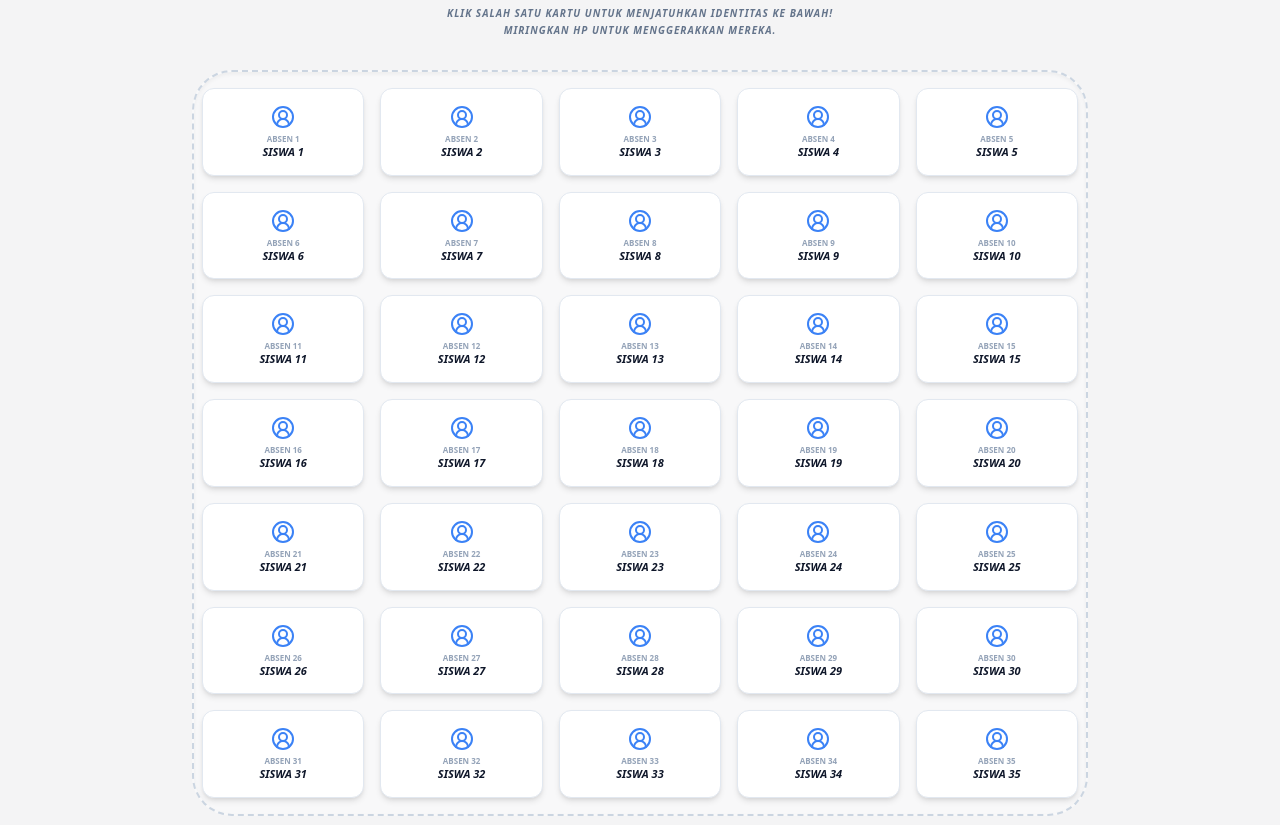
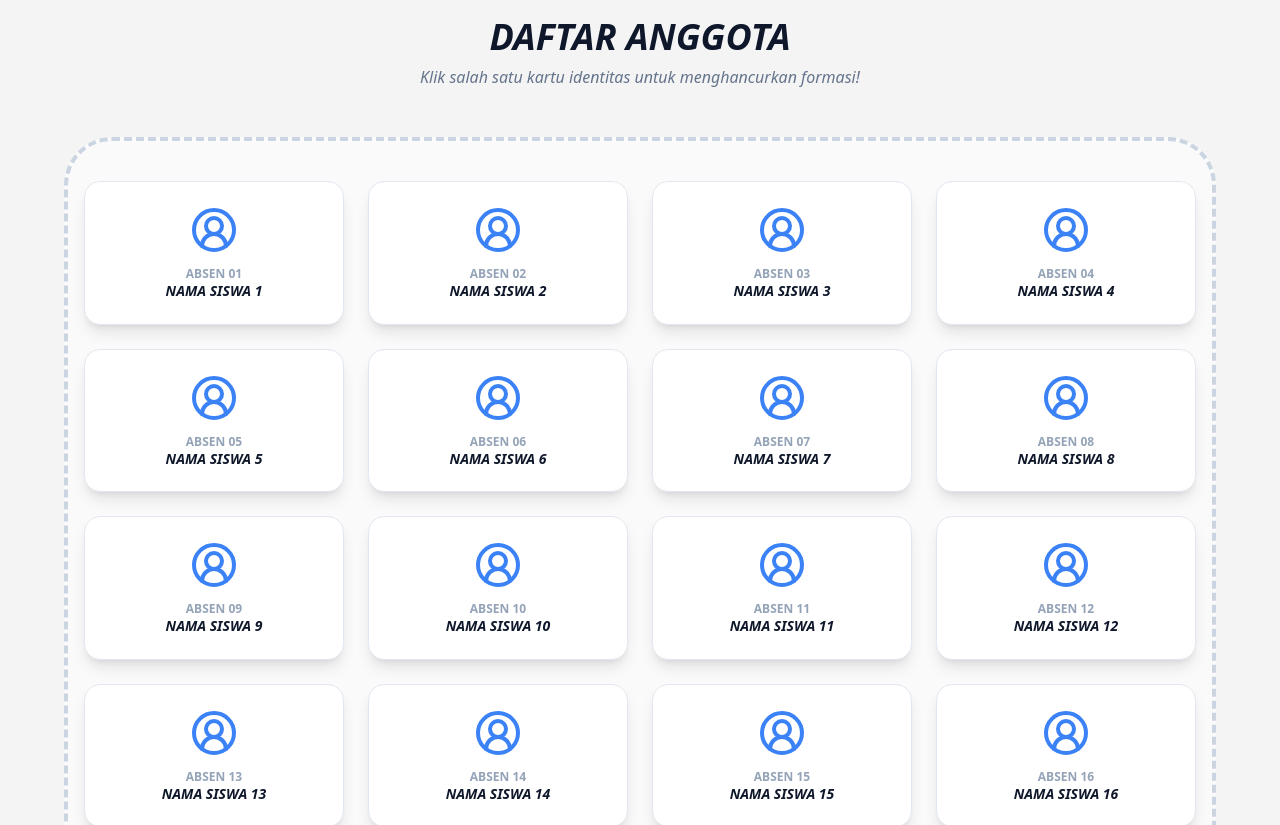
Before and after one commit to XZEERH/Web-Kelas-X.KKLP, a React (Vite) app: page / in a window 1280 px wide. Shown: the part 1501-2326 px from the top of the page. Built offline with nearby package versions, Linux system fonts and the light colour scheme.

Commit message:
Update AnggotaInteraktif.tsx

```diff
--- a/src/components/AnggotaInteraktif.tsx
+++ b/src/components/AnggotaInteraktif.tsx
@@ -1,102 +1,77 @@
-import { useState, useRef, useEffect } from 'react';
+import { useState, useRef } from 'react';
 import { motion } from 'framer-motion';
 import { UserCircle2 } from 'lucide-react';
 
 const AnggotaInteraktif = () => {
-  // ==========================================================
-  // EDIT DAFTAR NAMA SISWA DI SINI (URUTAN SESUAI ABSEN)
-  // Kamu tinggal ganti teks di dalam tanda kutip ini.
-  // ==========================================================
-  const daftarSiswa = [
-    "Siswa 1", "Siswa 2", "Siswa 3", "Siswa 4", "Siswa 5",
-    "Siswa 6", "Siswa 7", "Siswa 8", "Siswa 9", "Siswa 10",
-    "Siswa 11", "Siswa 12", "Siswa 13", "Siswa 14", "Siswa 15",
-    "Siswa 16", "Siswa 17", "Siswa 18", "Siswa 19", "Siswa 20",
-    "Siswa 21", "Siswa 22", "Siswa 23", "Siswa 24", "Siswa 25",
-    "Siswa 26", "Siswa 27", "Siswa 28", "Siswa 29", "Siswa 30",
-    "Siswa 31", "Siswa 32", "Siswa 33", "Siswa 34", "Siswa 35",
-  ];
-  // ==========================================================
-
   const [isScattered, setIsScattered] = useState(false);
-  const [tilt, setTilt] = useState({ x: 0, y: 0 });
   const containerRef = useRef<HTMLDivElement>(null);
 
-  // Sensor Gravitasi / Kemiringan HP
-  useEffect(() => {
-    const handleOrientation = (e: DeviceOrientationEvent) => {
-      if (isScattered) {
-        // Sensitivitas miring
-        const x = e.gamma ? e.gamma / 1.5 : 0;
-        const y = e.beta ? (e.beta - 45) / 1.5 : 0;
-        setTilt({ x, y });
-      }
-    };
+  // EDIT NAMA SISWA DI SINI
+  const daftarNama = [
+    "Nama Siswa 1", "Nama Siswa 2", "Nama Siswa 3", "Nama Siswa 4",
+    "Nama Siswa 5", "Nama Siswa 6", "Nama Siswa 7", "Nama Siswa 8",
+    "Nama Siswa 9", "Nama Siswa 10", "Nama Siswa 11", "Nama Siswa 12",
+    "Nama Siswa 13", "Nama Siswa 14", "Nama Siswa 15", "Nama Siswa 16",
+    "Nama Siswa 17", "Nama Siswa 18", "Nama Siswa 19", "Nama Siswa 20",
+    "Nama Siswa 21", "Nama Siswa 22", "Nama Siswa 23", "Nama Siswa 24",
+    "Nama Siswa 25", "Nama Siswa 26", "Nama Siswa 27", "Nama Siswa 28",
+    "Nama Siswa 29", "Nama Siswa 30", "Nama Siswa 31", "Nama Siswa 32",
+    "Nama Siswa 33", "Nama Siswa 34", "Nama Siswa 35"
+  ];
 
-    if (window.DeviceOrientationEvent) {
-      window.addEventListener('deviceorientation', handleOrientation);
-    }
-    return () => window.removeEventListener('deviceorientation', handleOrientation);
-  }, [isScattered]);
+  const anggota = daftarNama.map((nama, i) => ({
+    id: i,
+    nama: nama,
+    absen: i + 1 < 10 ? `0${i + 1}` : i + 1
+  }));
 
   return (
-    <section id="anggota" className="py-12 bg-zinc-100 min-h-screen">
-      <div className="max-w-7xl mx-auto px-6 text-center mb-8">
-        <h2 className="text-3xl font-black italic uppercase tracking-tighter">Daftar Anggota</h2>
-        <p className="text-[10px] text-slate-500 italic font-bold uppercase tracking-widest leading-relaxed">
-          Klik salah satu kartu untuk menjatuhkan identitas ke bawah! <br/> Miringkan HP untuk menggerakkan mereka.
-        </p>
+    <section id="anggota" className="py-24 bg-zinc-100 min-h-screen">
+      <div className="max-w-7xl mx-auto px-6 text-center mb-12">
+        <h2 className="text-4xl font-black italic uppercase">Daftar Anggota</h2>
+        <p className="text-slate-500 italic mt-2">Klik salah satu kartu identitas untuk menghancurkan formasi!</p>
       </div>
 
-      {/* KANDANG (Box Terkurung) */}
+      {/* Kandang / Container - Diberi min-height agar layar tidak mental saat absolute */}
       <div
         ref={containerRef}
-        className="max-w-4xl mx-auto px-2 min-h-[700px] bg-white/40 rounded-[2.5rem] border-2 border-dashed border-slate-300 relative p-4 overflow-hidden shadow-inner"
+        className="max-w-6xl mx-auto px-4 min-h-[800px] bg-white/50 rounded-[3rem] border-4 border-dashed border-slate-300 relative p-10 overflow-hidden"
       >
-        {/* Grid Responsive: 3 Kolom (HP), 5 Kolom (Laptop) */}
-        <div className={`grid grid-cols-3 md:grid-cols-5 gap-2 md:gap-4 ${isScattered ? 'block' : 'grid'}`}>
-          {daftarSiswa.map((nama, i) => (
+        <div className={`grid grid-cols-2 md:grid-cols-4 lg:grid-cols-4 gap-6 ${isScattered ? 'block' : 'grid'}`}>
+          {anggota.map((person) => (
             <motion.div
-              key={i}
+              key={person.id}
               layout
               drag={isScattered}
-              dragConstraints={containerRef} // MENGURUNG KARTU DALAM KANDANG
-              dragElastic={0.05}
+              dragConstraints={containerRef}
               onClick={() => setIsScattered(true)}
-              // ANIMASI JATUH BERANTAKAN KE BAWAH
+              initial={false}
               animate={isScattered ? {
-                y: 500 + (Math.random() * 80) + (tilt.y * 10), // Jatuh ke tumpukan bawah
-                x: tilt.x * 12,
-                rotate: (Math.random() * 60 - 30) + (tilt.x * 2)
-              } : { y: 0, x: 0, rotate: 0 }}
-              transition={{ type: "spring", damping: 18, stiffness: 70 }}
+                x: Math.random() * 300 - 150,
+                y: Math.random() * 500 + 50,
+                rotate: Math.random() * 90 - 45
+              } : { x: 0, y: 0, rotate: 0 }}
               className={`
-                p-2 md:p-4 bg-white rounded-xl shadow-md border border-slate-200 cursor-grab active:cursor-grabbing select-none
-                ${isScattered ? 'absolute z-10 w-24 md:w-32 shadow-2xl' : 'relative'}
+                p-6 bg-white rounded-2xl shadow-lg border border-slate-200 cursor-grab active:cursor-grabbing select-none
+                ${isScattered ? 'absolute z-10 w-40' : 'relative'}
               `}
-              style={isScattered ? {
-                left: `${(i % 3) * 30 + (Math.random() * 5)}%`, // Atur posisi kiri agar berantakan
-                top: '20px'
-              } : {}}
             >
               <div className="flex flex-col items-center text-center">
-                <UserCircle2 size={24} className="text-blue-500 mb-1" />
-                <div className="text-[8px] font-black text-slate-400">ABSEN {i + 1}</div>
-                <div className="font-bold text-[9px] md:text-[11px] uppercase italic leading-tight truncate w-full">
-                  {nama}
-                </div>
+                <UserCircle2 size={48} className="text-blue-500 mb-3" />
+                <div className="text-xs font-black text-slate-400">ABSEN {person.absen}</div>
+                <div className="font-bold text-sm uppercase italic leading-tight">{person.nama}</div>
               </div>
             </motion.div>
           ))}
         </div>
       </div>
 
-      {/* Tombol Reset Posisi Statis */}
+      {/* Tombol Reset - Sekarang statis di bawah kandang, tidak ngikutin kamera */}
       {isScattered && (
-        <div className="flex justify-center mt-8">
+        <div className="flex justify-center mt-12">
           <button
             onClick={() => window.location.reload()}
-            className="bg-black text-white px-10 py-3 rounded-full font-black text-xs shadow-xl active:scale-95 transition-all hover:bg-blue-600"
+            className="bg-black text-white px-12 py-4 rounded-full font-black shadow-xl hover:bg-blue-600 transition-all active:scale-95"
           >
             RESET POSISI
           </button>
```
